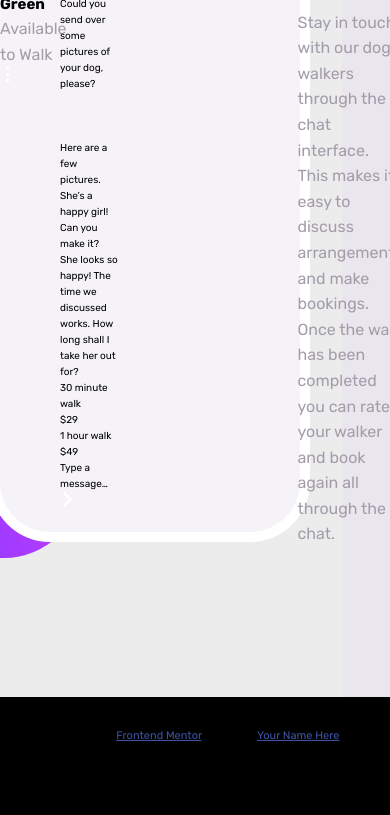
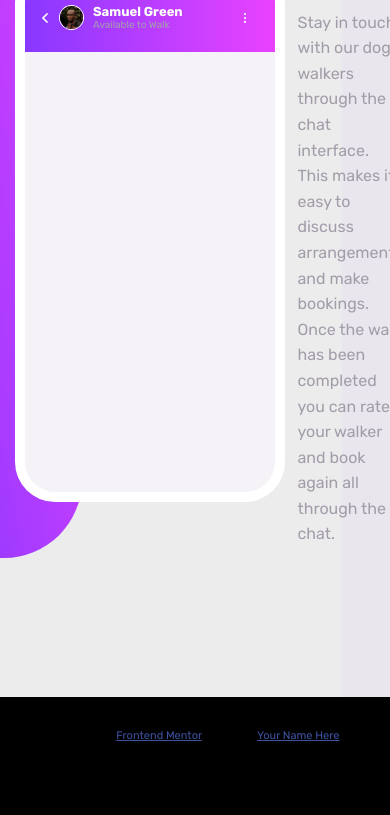
Before and after one commit to TrellixVulnTeam/chatApp_0KZ8, a website: page index.html in a window 390 px wide. Shown: the part 303-1118 px from the top of the page. Drawn offline with Linux system fonts and the light colour scheme.

Commit message:
added mobile design

```diff
--- a/index.html
+++ b/index.html
@@ -24,21 +24,24 @@
       <div class="app__container--bg-2"></div>
       <div class="app__illustration">
         <!-- * add white box shadow for outer line -->
-        <div class="app__body--top">
+        <div class="app__top">
+          <div class="app__top-notch"></div>
           <!-- *add icons for left arrow and ! -->
-          <svg class="app__icon">
+          <svg class="app__top--icon">
             <use xlink:href="images/sprite.svg#left-arrow"></use>
           </svg>
           <figure class="app__item">
-            <img src="" alt="" class="app__img" />
+            <img src="images/avatar.jpg" alt="" class="app__img" />
           </figure>
-          <h2 class="heading-2">Samuel Green</h2>
-          <p class="paragraph small">Available to Walk</p>
-          <svg class="app__icon">
+          <div class="app__info-person">
+            <h4 class="heading-4">Samuel Green</h4>
+            <p class="paragraph small">Available to Walk</p>
+          </div>
+          <svg class="app__top--icon">
             <use xlink:href="images/sprite.svg#more"></use>
           </svg>
         </div>
-        <div class="app__center">
+        <!-- <div class="app__center">
           <div class="app__bg--1">
             <p class="app__text pink-text">
               That sounds great. I’d be happy with that.
@@ -92,9 +95,9 @@
               </svg>
             </span>
           </div>
-        </div>
+        </div> -->
       </div>
-      <div class="app__description">
+      <footer class="app__description">
         <h1 class="heading-1 mb-md">Simple booking</h1>
         <p class="paragraph">
           Stay in touch with our dog walkers through the chat interface. This
@@ -102,7 +105,7 @@
           has been completed you can rate your walker and book again all through
           the chat.
         </p>
-      </div>
+      </footer>
     </main>
 
     <div class="attribution">
--- a/sass/base/_typography.scss
+++ b/sass/base/_typography.scss
@@ -10,7 +10,16 @@
   color: $heading-color;
 }
 
+.heading-4 {
+  font-size: 1.3rem;
+  color: #fff;
+}
+
 .paragraph {
   font-size: 1.6rem;
   color: $paragraph-color;
 }
+
+.small {
+  font-size: 1rem;
+}
--- a/sass/pages/_home.scss
+++ b/sass/pages/_home.scss
@@ -42,13 +42,57 @@
   }
 
   &__illustration {
+    overflow: hidden;
     grid-column: 2 / 4;
     background-color: hsl(270, 20%, 96%);
-    border-radius: 5rem;
+    border-radius: 3rem;
     box-shadow: 0 0 0 1rem #fff;
     display: grid;
-    grid-template-columns: repeat(5, 6rem);
-    grid-template-rows: repeat(12, 5rem);
+    grid-template-columns: repeat(5, 5rem);
+
+    // *just for initial height
+    grid-template-rows: repeat(13, 4rem);
+  }
+
+  &__top {
+    &-notch {
+      grid-column: 1 / 6;
+    }
+
+    padding: 1.5rem;
+    grid-area: 1 / 1 / 3 / 6;
+    display: grid;
+    align-items: center;
+    grid-template-columns: repeat(2, min-content) 3fr min-content;
+    grid-column-gap: 1rem;
+    background: linear-gradient(
+      to left,
+      hsl(293, 100%, 63%),
+      hsl(264, 100%, 61%)
+    );
+
+    &--icon {
+      width: 1rem;
+      height: 1rem;
+      fill: #fff;
+    }
+  }
+
+  &__item {
+    width: 2.3rem;
+    height: 2.3rem;
+  }
+
+  &__img {
+    box-shadow: 0 0 0 0.1rem #fff;
+    border-radius: 50%;
+    width: 100%;
+    height: 100%;
+    object-fit: cover;
+  }
+
+  &__info-person {
+    line-height: 1.2;
   }
 
   &__icon {
```
Also changed, not shown: css/style.css.
